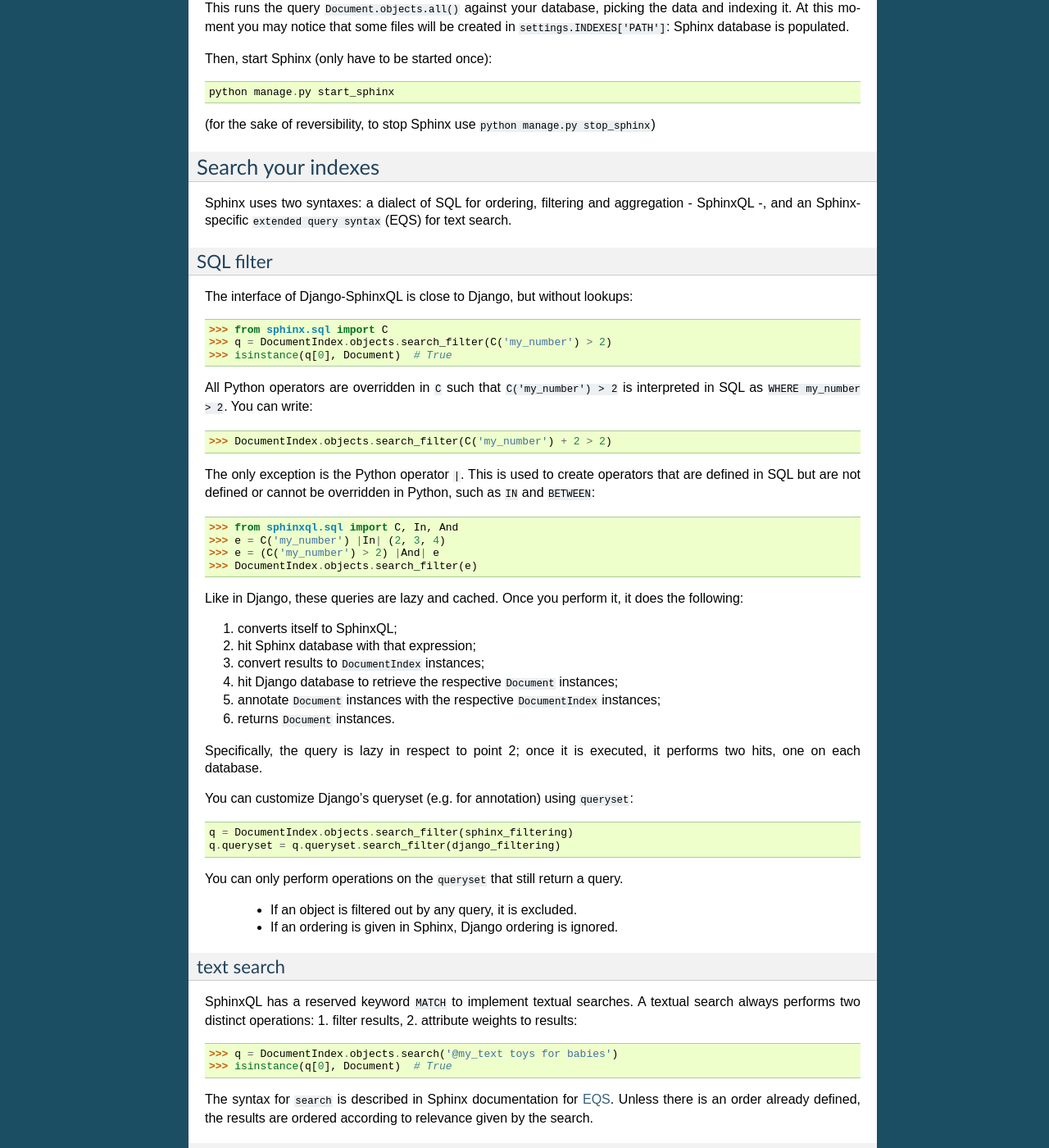
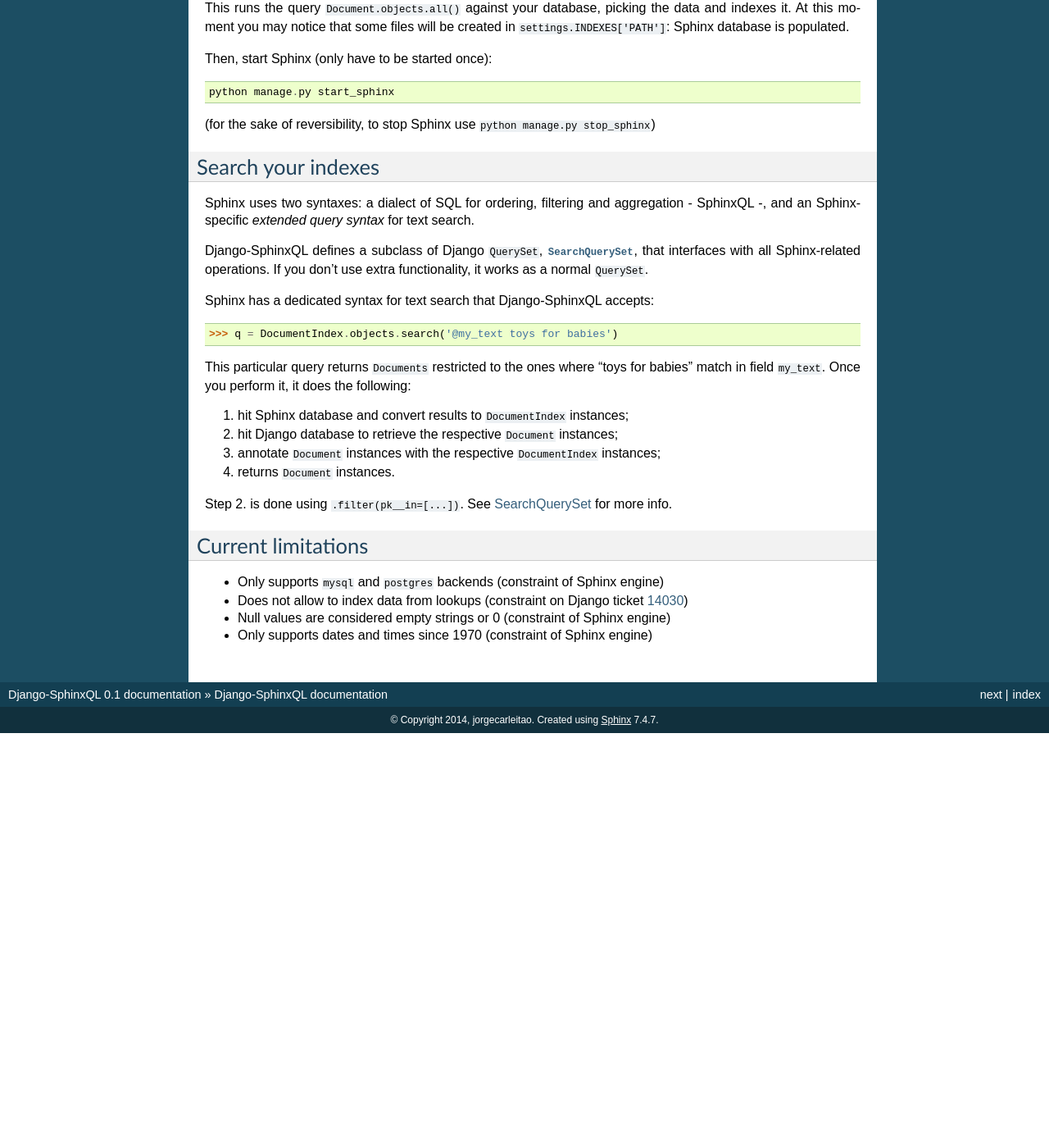
Before and after one commit to jorgecarleitao/django-sphinxql, a Sphinx documentation site: the page built from docs/index.rst, in a window 1280 px wide and 1400 px high, scrolled down 1718 px. Shown: the whole window at 82% size. Built offline with Sphinx 7.4.7, drawn with Linux system fonts in a browser that asks for light colours; after the commit the page ends 2612 px from its top, so only the background shows below that; some of the changed text lies outside the part shown.

Commit message:
Made general improvements to the docs.

```diff
--- a/docs/index.rst
+++ b/docs/index.rst
@@ -8,8 +8,8 @@
 Sphinx is a search engine designed to be used in relational databases.
 Django-SphinxQL defines an ORM for using **Sphinx within Django**.
 
-As corollary, it allows you to implement full text search with Sphinx
-in your Django website. Specifically, this API allows you to:
+As corollary, it allows you to implement full text search with Sphinx in your
+Django website. Specifically, this API allows you to:
 
 1. Configure Sphinx with Python.
 2. Index Django models in Sphinx.
@@ -81,7 +81,7 @@
     python manage.py index_sphinx
 
 This runs the query ``Document.objects.all()`` against your database,
-picking the data and indexing it. At this moment you may notice that some files
+picking the data and indexes it. At this moment you may notice that some files
 will be created in ``settings.INDEXES['PATH']``: Sphinx database is populated.
 
 Then, start Sphinx (only have to be started once)::
@@ -94,84 +94,35 @@
 -------------------
 
 Sphinx uses two syntaxes: a dialect of SQL for ordering, filtering and
-aggregation - SphinxQL -, and an Sphinx-specific ``extended query syntax`` (EQS)
-for text search.
+aggregation - SphinxQL -, and an Sphinx-specific *extended query syntax* for text
+search.
 
-SQL filter
-^^^^^^^^^^
+Django-SphinxQL defines a subclass of Django ``QuerySet``,
+:class:`~sphinxql.query.SearchQuerySet`, that interfaces with all Sphinx-related
+operations. If you don't use extra functionality, it works as a normal ``QuerySet``.
 
-The interface of Django-SphinxQL is close to Django, but without lookups::
-
-    >>> from sphinx.sql import C
-    >>> q = DocumentIndex.objects.search_filter(C('my_number') > 2)
-    >>> isinstance(q[0], Document)  # True
-
-All Python operators are overridden in ``C`` such that ``C('my_number') > 2``
-is interpreted in SQL as ``WHERE my_number > 2``. You can write::
-
-    >>> DocumentIndex.objects.search_filter(C('my_number') + 2 > 2)
-
-The only exception is the Python operator ``|``. This is used to create
-operators that are defined in SQL but are not defined or cannot be overridden
-in Python, such as ``IN`` and ``BETWEEN``::
-
-    >>> from sphinxql.sql import C, In, And
-    >>> e = C('my_number') |In| (2, 3, 4)
-    >>> e = (C('my_number') > 2) |And| e
-    >>> DocumentIndex.objects.search_filter(e)
-
-Like in Django, these queries are lazy and cached. Once you perform it,
-it does the following:
-
-1. converts itself to SphinxQL;
-2. hit Sphinx database with that expression;
-3. convert results to ``DocumentIndex`` instances;
-4. hit Django database to retrieve the respective ``Document`` instances;
-5. annotate ``Document`` instances with the respective ``DocumentIndex`` instances;
-6. returns ``Document`` instances.
-
-Specifically, the query is lazy in respect to point 2; once it is executed, it
-performs two hits, one on each database.
-
-You can customize Django's queryset (e.g. for annotation) using ``queryset``::
-
-    q = DocumentIndex.objects.search_filter(sphinx_filtering)
-    q.queryset = q.queryset.search_filter(django_filtering)
-
-You can only perform operations on the ``queryset`` that still return a query.
-
- * If an object is filtered out by any query, it is excluded.
- * If an ordering is given in Sphinx, Django ordering is ignored.
-
-text search
-^^^^^^^^^^^
-
-.. _EQS: http://sphinxsearch.com/docs/current.html#extended-syntax
-
-SphinxQL has a reserved keyword ``MATCH`` to implement textual searches.
-A textual search always performs two distinct operations: 1. filter results,
-2. attribute weights to results::
+Sphinx has a dedicated syntax for text search that Django-SphinxQL accepts::
 
     >>> q = DocumentIndex.objects.search('@my_text toys for babies')
-    >>> isinstance(q[0], Document)  # True
 
-The syntax for ``search`` is described in Sphinx documentation for EQS_.
-Unless there is an order already defined, the results are ordered
-according to relevance given by the search.
+This particular query returns ``Documents`` restricted to the ones where
+"toys for babies" match in field ``my_text``. Once you perform it, it does the
+following:
 
-Current limitations with Django
--------------------------------
+1. hit Sphinx database and convert results to ``DocumentIndex`` instances;
+2. hit Django database to retrieve the respective ``Document`` instances;
+3. annotate ``Document`` instances with the respective ``DocumentIndex``
+   instances;
+4. returns ``Document`` instances.
+
+Step 2. is done using ``.filter(pk__in=[...])``. See :doc:`queryset` for more info.
+
+Current limitations
+-------------------
+
+.. _14030: https://code.djangoproject.com/ticket/14030
 
 * Only supports ``mysql`` and ``postgres`` backends (constraint of Sphinx engine)
-* Does not allow to index data from lookups
+* Does not allow to index data from lookups (constraint on Django ticket 14030_)
 * Null values are considered empty strings or 0 (constraint of Sphinx engine)
 * Only supports dates and times since 1970 (constraint of Sphinx engine)
-
-.. _author note:
-
-Author's note
--------------
-
-Django-SphinxQL currently uses its own SQL expression API and QuerySets.
-However, Django 1.7/1.8 plans an API to allow custom lookup expressions and custom
-SQL expressions. Once this API is established, we may try to migrate to it.
```
Also changed, not shown: docs/configuration.rst (+30 -23 lines), docs/expression.rst (+14 -13 lines), docs/indexes.rst (+6 -8 lines).
